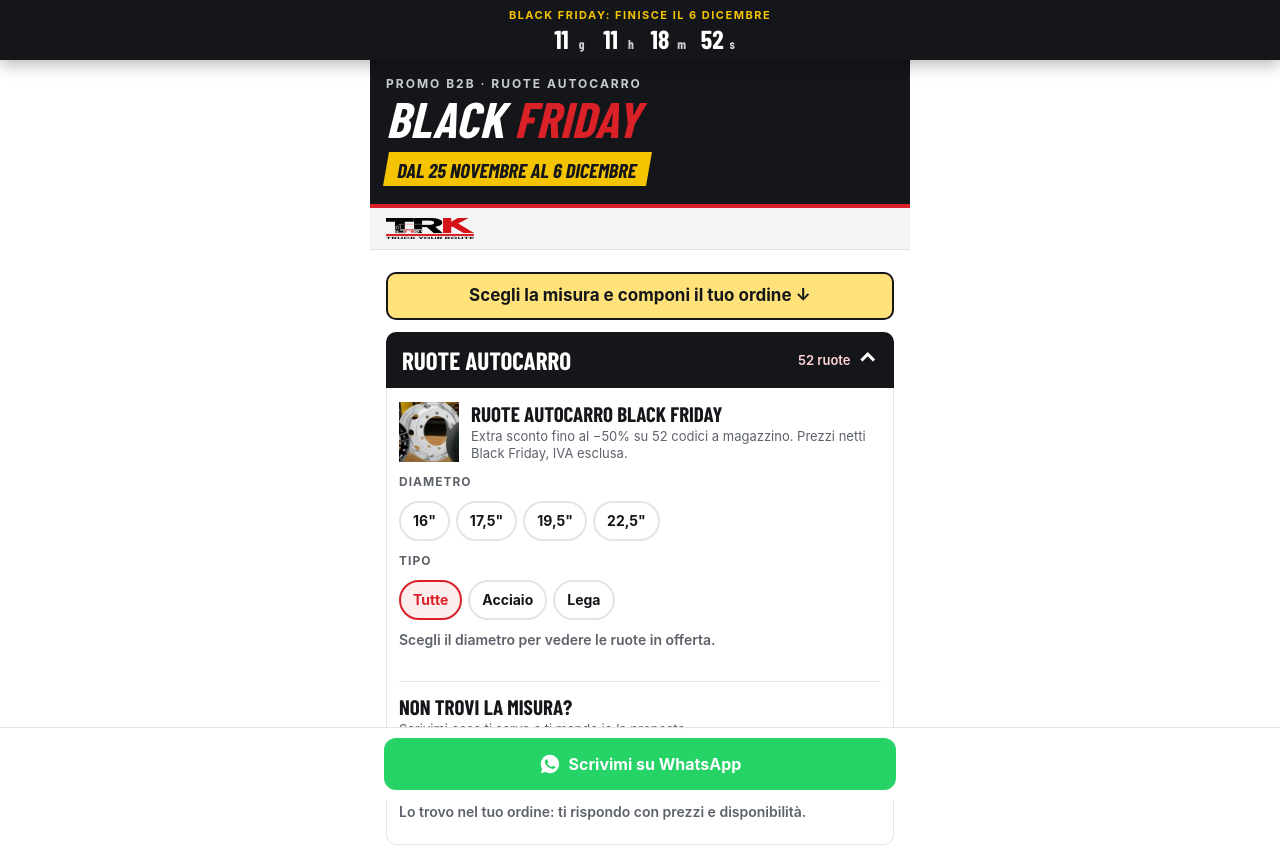
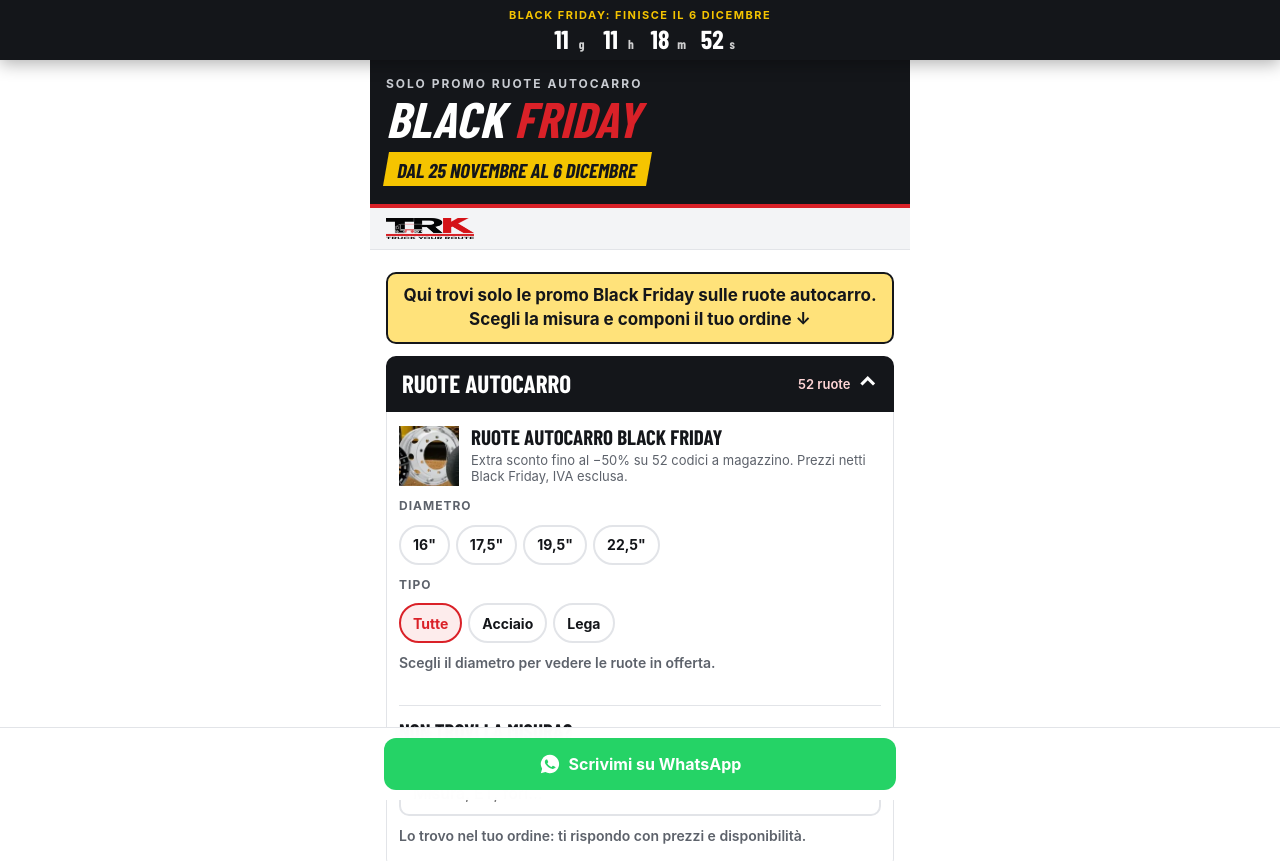
Before and after one commit to matteovismaraapp/black-friday-mak, a plain HTML site: page ruote-autocarro/index.html in a window 1280 px wide. Shown: the top 861 px of the page. Drawn offline with nearby package versions, Linux system fonts and the light colour scheme; a web font is replaced by a local one.

Commit message:
Ruote autocarro: anteprima con foto NGW e testo 'solo promo autocarro'
Co-Authored-By: Claude Opus 5.5 <noreply@anthropic.com>
Claude-Session: https://claude.ai/code/session_01Y1HpgoTr21YU5RchKrFfrh

```diff
--- a/ruote-autocarro/index.html
+++ b/ruote-autocarro/index.html
@@ -6,9 +6,9 @@
 <title>Black Friday MAK · Ruote autocarro</title>
 <meta name="description" content="Black Friday B2B dal 25 novembre al 6 dicembre 2026: tutte le promo MAK, NoProblemKit, MATE e Truck in una pagina, con un solo ordine su WhatsApp. Prezzi netti IVA esclusa.">
 <meta property="og:type" content="website">
-<meta property="og:title" content="Ruote autocarro Black Friday MAK: extra sconto fino al −50%">
-<meta property="og:description" content="Dal 25 novembre al 6 dicembre: 52 ruote autocarro in acciaio e lega a magazzino, prezzi netti Black Friday. Scegli la misura e ordina su WhatsApp.">
-<meta property="og:image" content="https://matteovismaraapp.github.io/black-friday-mak/ruote-autocarro/anteprima.jpg?v=1">
+<meta property="og:title" content="Solo ruote autocarro · Black Friday MAK fino al −50%">
+<meta property="og:description" content="Link dedicato solo alle promo Black Friday sulle ruote autocarro: 52 ruote in acciaio e lega a magazzino, dal 25/11 al 6/12. Scegli la misura e ordina su WhatsApp.">
+<meta property="og:image" content="https://matteovismaraapp.github.io/black-friday-mak/ruote-autocarro/anteprima.jpg?v=2">
 <meta property="og:image:width" content="1200">
 <meta property="og:image:height" content="630">
 <meta property="og:url" content="https://matteovismaraapp.github.io/black-friday-mak/ruote-autocarro/">
@@ -170,7 +170,7 @@ h2 em{font-style:normal;color:var(--red)}
 <div class="wrap">
 
 <header class="hero">
-  <p class="pre">Promo B2B · ruote autocarro</p>
+  <p class="pre">Solo promo ruote autocarro</p>
   <h1>Black <em>Friday</em></h1>
   <div class="date">Dal 25 novembre al 6 dicembre</div>
 </header>
@@ -179,7 +179,7 @@ h2 em{font-style:normal;color:var(--red)}
 </div>
 
 <section style="padding-bottom:0">
-  <p class="pick">Scegli la misura e componi il tuo ordine</p>
+  <p class="pick">Qui trovi solo le promo Black Friday sulle ruote autocarro. Scegli la misura e componi il tuo ordine</p>
 </section>
 
 <div class="sezioni" id="sezioni"></div>
```
Also changed, not shown: ruote-autocarro/anteprima.jpg.
